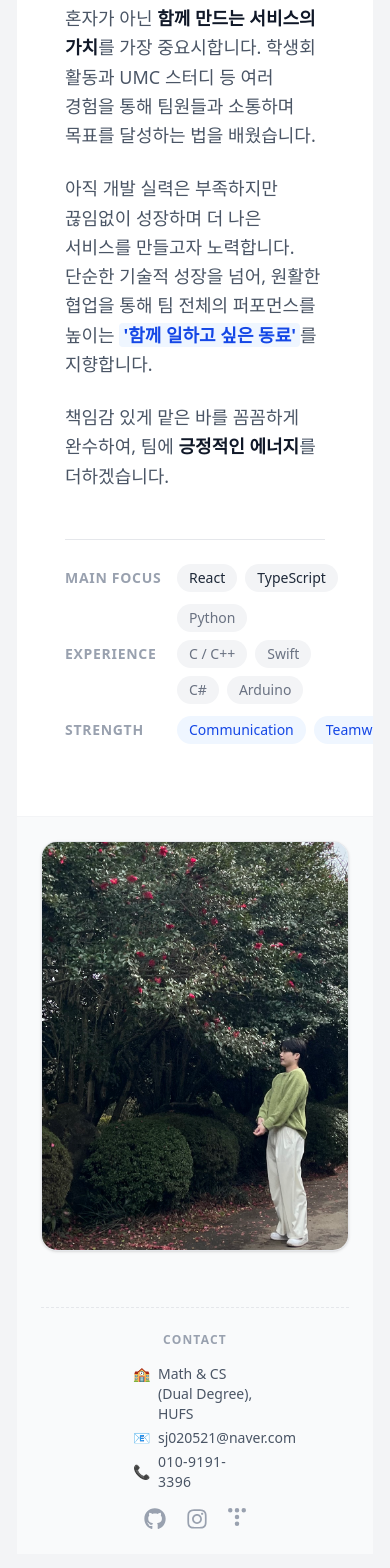
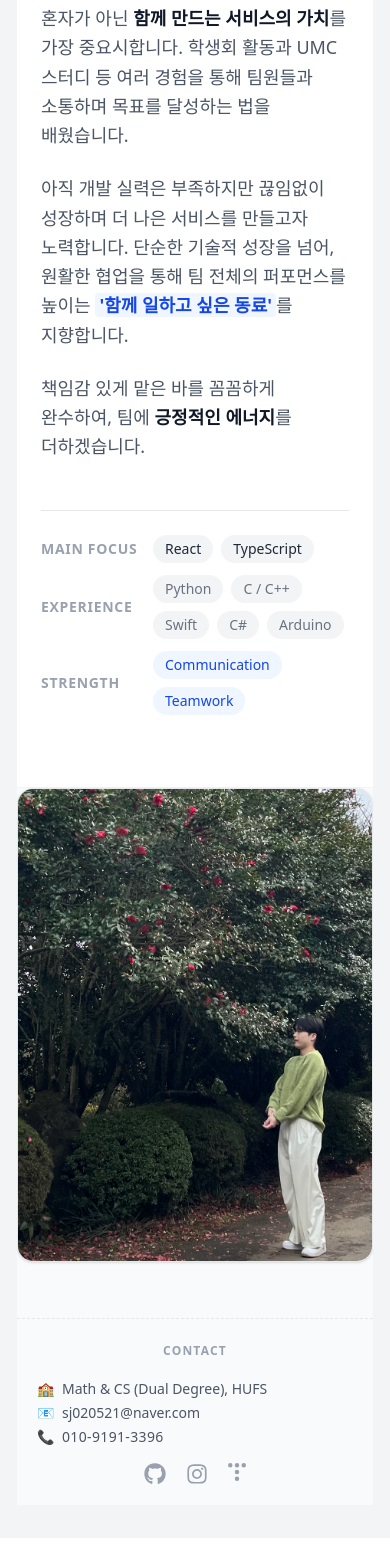
Before and after one commit to L0521/seungjoon-portfolio, a React (Vite) app: page / in a window 390 px wide. Shown: the part 330-1898 px from the top of the page. After the commit the page ends 1868 px from the top, so only its background shows below. Built offline with nearby package versions, Linux system fonts and the light colour scheme; no server answers.

Commit message:
style: UI 개선

```diff
--- a/src/components/AboutMe.tsx
+++ b/src/components/AboutMe.tsx
@@ -1,6 +1,6 @@
 export default function AboutMe() {
   return (
-    <div className="flex flex-col justify-center h-full px-6 md:px-12 pb-12 pt-6 md:pt-12 gap-8 break-keep select-none">
+    <div className="flex flex-col justify-center h-full md:px-12 pb-12 pt-6 md:pt-12 gap-8 break-keep select-none">
       {/* 제목 영역 */}
       <div>
         <h1 className="text-3xl md:text-4xl font-extrabold tracking-tight text-gray-900 animate-fade-in-up">
@@ -90,7 +90,7 @@ export default function AboutMe() {
           <span className="text-sm font-bold text-gray-400 uppercase tracking-wider min-w-[100px]">
             Strength
           </span>
-          <div className="flex gap-2">
+          <div className="flex flex-wrap gap-2">
             <span className="px-3 py-1 bg-blue-50 text-blue-700 rounded-full text-sm font-medium">
               Communication
             </span>
--- a/src/components/Contact.tsx
+++ b/src/components/Contact.tsx
@@ -3,7 +3,7 @@ import { SiTistory } from "react-icons/si";
 
 export default function Contact() {
   return (
-    <div className="flex flex-col gap-4 w-full px-23 md:px-2">
+    <div className="flex flex-col gap-4 w-full p-5 md:px-2">
       {/* 1. 개인 정보 영역 */}
       <ul className="flex flex-col gap-1 text-sm text-gray-600">
         <li className="flex items-start gap-2 select-none">
--- a/src/components/Portfolio.tsx
+++ b/src/components/Portfolio.tsx
@@ -14,7 +14,7 @@ export default function Portfolio() {
     <div className="flex justify-center items-center min-h-screen bg-[#f3f4f6] px-4 py-8 md:p-0 md:h-screen md:overflow-hidden">
       <div className="flex flex-col-reverse md:flex-row w-full max-w-6xl md:h-[85vh] bg-white md:rounded-3xl md:shadow-2xl overflow-hidden border border-gray-100">
         {/* --- 왼쪽 영역 사이드바 --- */}
-        <div className="w-full md:w-[320px] lg:w-[360px] shrink-0 flex flex-col p-6 md:p-10 bg-gray-50 h-auto md:h-full border-t md:border-t-0 md:border-r border-gray-100 justify-between">
+        <div className="w-full md:w-[320px] lg:w-[360px] shrink-0 flex flex-col md:p-10 bg-gray-50 h-auto md:h-full border-t md:border-t-0 md:border-r border-gray-100 justify-between">
           <div>
             <div className="w-full aspect-[3/4] bg-white rounded-2xl overflow-hidden shadow-sm border border-gray-200 mb-6 md:mb-8 select-none">
               <img
@@ -29,7 +29,7 @@ export default function Portfolio() {
           </div>
 
           <div className="mt-8 md:mt-0 pt-6 border-t border-gray-200 border-dashed">
-            <h3 className="text-xs font-bold text-gray-400 uppercase tracking-widest mb-4 text-center select-none">
+            <h3 className="text-xs font-bold text-gray-400 uppercase tracking-widest  text-center select-none">
               Contact
             </h3>
             <Contact />
@@ -40,7 +40,7 @@ export default function Portfolio() {
         <div className="flex-1 h-full md:overflow-y-auto bg-white scroll-smooth custom-scrollbar">
           <div className="max-w-[760px] mx-auto min-h-full flex flex-col">
             {/* 1. 모바일 네비게이션 바 (화면 작을 때만 표시) */}
-            <div className="md:hidden flex justify-center scale-110 origin-bottom w-full px-6 pt-10 pb-4 mb-4 border-b border-gray-100">
+            <div className="md:hidden flex justify-center origin-bottom w-full px-6 pt-10 pb-4 mb-4 border-b border-gray-100">
               <Nav />
             </div>
 
--- a/src/components/Project.tsx
+++ b/src/components/Project.tsx
@@ -43,7 +43,7 @@ export default function Project() {
           <h3 className="font-bold text-3xl tracking-tight">Projects</h3>
         </div>
         <p className="text-gray-500 text-sm md:text-base leading-relaxed">
-          아이디어 구상부터 배포까지, 고민의 흔적이 담긴 작업물입니다.
+          아이디어 및 배포, 고민의 흔적이 담긴 작업물입니다.
         </p>
       </div>
 
```
